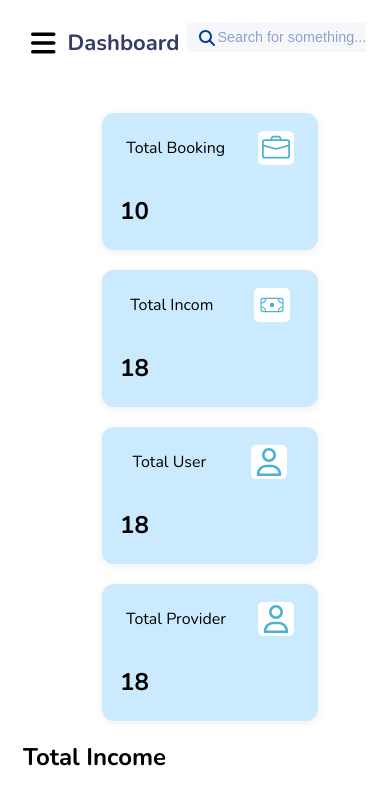
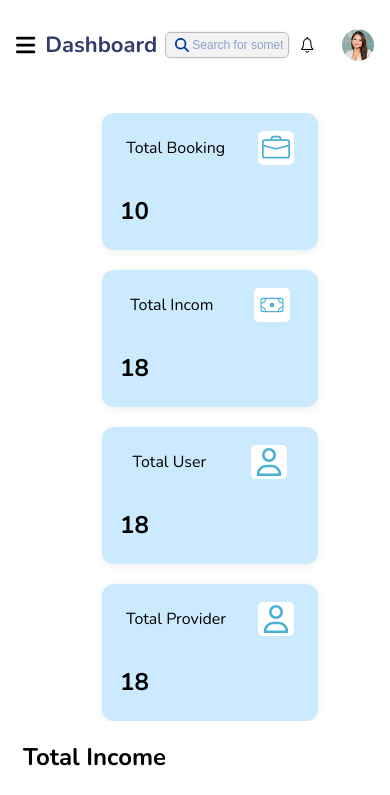
Before and after one commit to Tahanaz0/Mystura, a React (Vite) app: page /dashboard in a window 390 px wide. Shown: the top 795 px of the page. Built offline with nearby package versions, Linux system fonts and the light colour scheme.

Commit message:
'responsiveness'

```diff
--- a/src/component/Header/header.css
+++ b/src/component/Header/header.css
@@ -1,23 +1,105 @@
+/* ========== ✅ Final Responsive Header + Sidebar Layout ========== */
+
+/* 🔹 Mobile-First Default */
+.header-container {
+  background: white;
+  z-index: 1000;
+  width: 80%;
+  margin-left: 0;
+  padding: 12px 16px;
+  position: fixed;
+  top: 0;
+  left: 0;
+  right: 0;
+  transition: margin-left 0.3s ease;
+  font-family: "Nunito", sans-serif;
+  box-sizing: border-box;
+}
+
+.header-inner-container {
+  display: flex;
+  align-items: center;
+  justify-content: space-between;
+  flex-wrap: nowrap;
+  gap: 8px;
+  width: 100%;
+  overflow-x: auto;
+}
+
+.icon {
+  display: flex;
+  align-items: center;
+  gap: 10px;
+  flex-shrink: 0;
+}
+
+.icon h2 {
+  font-size: 22px;
+  color: #343C6A;
+  white-space: nowrap;
+  text-overflow: ellipsis;
+  overflow: hidden;
+  flex-shrink: 0;
+  min-width: 100px;
+  max-width: 150px;
+}
+
 .menu-icon {
-  display: inline-block;
-  position: relative;
-  z-index: 3000;
-  font-size: 28px;
+  display: block;
+  font-size: 22px;
   cursor: pointer;
 }
 
-@media screen and (max-width: 768px) {
-  .menu-icon {
-    display: block;
-    font-size: 28px;
-    cursor: pointer;
-  }
-  .menu-box-overlay {
-    align-items: flex-start !important;
-  }
-  .menu-box {
-    margin-top: 0 !important;
-  }
+.text {
+  display: flex;
+  align-items: center;
+  justify-content: flex-end;
+  /* flex: 1 1 auto; */
+  gap: 25px;
+  min-width: 0;
+  flex-wrap: nowrap;
+  overflow-x: auto;
+}
+
+.search-wrapper {
+  position: relative;
+  width: 100%;
+  max-width: 180px;
+  flex-shrink: 1;
+}
+
+.custom-input {
+  width: 85%;
+  padding: 6px 6px 6px 28px;
+  font-size: 13px;
+  border: 1px solid #bbb;
+  background-color: #f2f2f2;
+  color: #333;
+  border-radius: 6px;
+  outline: none;
+}
+
+.search-icon {
+  position: absolute;
+  left: 10px;
+  top: 50%;
+  transform: translateY(-50%);
+  color: #013B9C;
+  pointer-events: none;
+  font-size: 14px;
+}
+
+.avator {
+  width: 32px;
+  height: 32px;
+  border-radius: 50%;
+  object-fit: cover;
+  flex-shrink: 0;
+}
+
+/* 🔸 Sidebar hidden by default */
+.sidebar {
+  display: none;
 }
 
 .menu-box-overlay {
@@ -26,71 +108,25 @@
   left: 0;
   width: 100vw;
   height: 100vh;
+  background-color: rgba(0, 0, 0, 0.4);
   z-index: 2500;
   display: flex;
   align-items: flex-start;
   justify-content: flex-start;
 }
-.avator{
-  width: 40px;
-  height: 40px;
-  border-radius: 50%;
-  object-fit: cover;
-}
+
 .menu-box {
   background-color: white;
   width: 80%;
   max-width: 300px;
-  margin-top: 0 !important;
-  top: 0 !important;
   height: 100vh;
   padding: 20px;
-
-  /* border-radius: 10px; */
-  position: relative;
   box-shadow: 0 4px 12px rgba(0, 0, 0, 0.2);
   animation: slideFromTopLeft 0.35s ease-out;
-  overflow-y: auto; /* Enables scroll inside */
+  overflow-y: auto;
   box-sizing: border-box;
 }
 
-
-.box-header {
-  display: flex;
-  /* justify-content: space-between; */
-  align-items: center;
-  justify-content: center;
-  margin-bottom: 10px;
-  color: var(--blue);
-  z-index: -10;
-}
-.box-header img{
-  display: block;
-  margin: 0 auto;
-  margin-top: 20px;
-}
-
-@media (min-width:320px){
-  item2{
-    display: none;
-  }
-}
-
-.close-btn {
-  cursor: pointer;
-  font-size: 20px;
-}
-.box-content{
-  margin-top: 40px;
- padding-left: 45px;
-}
-
-.box-content p {
-  margin: 13px 0;
-  text-decoration: none;
-  font-weight: 500;
-  overflow: scroll;
-}
 @keyframes slideFromTopLeft {
   from {
     opacity: 0;
@@ -102,356 +138,91 @@
   }
 }
 
-.menu-box {
-  background-color: white;
-  width: 80%;
-  max-width: 300px;
-  padding: 20px;
-  border-radius: 5px;
-  position: relative;
-  box-shadow: 0 4px 12px rgba(0, 0, 0, 0.2);
-  animation: slideFromTopLeft 0.35s ease-out;
-}
-.header-container {
-  background:white;
-  z-index: 1000;
-  margin-left: 235px;
-  width: calc(100% - 250px);
-  position: fixed;
-  padding: 15px;
-  top: 0;
-  font-family: "Nunito", sans-serif;
-
-
-
+.side-bar-list {
+  list-style: none;
+  padding: 0;
+  margin: 20px 0;
 }
 
-@media screen and (max-width: 900px) {
+.side-bar-list-item,
+.side-bar-logout-item {
+  display: flex;
+  align-items: center;
+  padding: 10px;
+  border-radius: 6px;
+  text-decoration: none;
+  color: #333;
+}
+
+.side-bar-list-item.active,
+.side-bar-logout-item.active {
+  background-color: #F0F4FF;
+  color: #013B9C;
+}
+
+.side-bar-icon-col {
+  margin-right: 10px;
+  font-size: 18px;
+}
+
+/* 🔹 Large Screens Sidebar visible */
+@media (min-width: 1025px) {
+  .header-container {
+    margin-left: 240px;
+    width: calc(100% - 240px);
+  }
+
+  .menu-icon {
+    display: none;
+  }
+
+  .sidebar {
+    display: block;
+    width: 240px;
+    position: fixed;
+    top: 0;
+    left: 0;
+    height: 100vh;
+    background-color: #fff;
+    box-shadow: 2px 0 5px rgba(0, 0, 0, 0.1);
+  }
+}
+
+@media (min-width: 1440px) {
+  .header-container {
+    margin-left: 250px;
+    width: calc(100% - 250px);
+    max-width: 1400px;
+  }
+}
+
+/* 🔸 Medium + Small screen fixes */
+@media (max-width: 1024px) {
   .header-container {
     margin-left: 0;
     width: 100%;
   }
 }
 
-@media screen and (min-width: 1600px) {
-  .header-container {
-    max-width: 1400px;
-    margin-left: 19%;
-    margin-right: auto;
-    left: 0;
-    top: 0;
-    right: 0;
+@media (max-width: 1100px) {
+  .search-wrapper {
+    max-width: 140px;
   }
 }
 
-.header-inner-container {
-  display: flex;
-  align-items: center;
-  justify-content: space-between;
-  width: 86%;
-  flex-wrap: wrap;
-  overflow: visible;
-
-}
-
-.header-inner-container h2 {
-  font-size: 30px;
-  color: #343C6A;
-}
-
-.text {
-  display: flex;
-  align-items: center;
-  justify-content: flex-end;
-  gap: 15px;
-  flex: 1 1 auto;
-  min-width: 0;
-  overflow: visible;
-}
-
-/* .avator {
-  flex-shrink: 0;
-  margin-left: 8px;
-} */
-
-@media screen and (max-width: 900px) {
-  .text {
-    margin-right: 0;
-    max-width: 250px;
-    gap: 10px;
+@media (max-width: 768px) {
+  .custom-input {
+    font-size: 12px;
+    padding: 5px 5px 5px 26px;
+  }
+  .search-wrapper {
+    max-width: 130px;
   }
 }
 
-
-.text input {
-  width: 250px;
-  padding: 8px 0px 8px 30px;
-  font-size: 15px;
-  background-color: #DDDDDD;
-  color: var(--blue);
-  /* border: none; */
-}
-
-.custom-input {
-  border: 1px solid #bbb;
-  background-color: #f2f2f2;
-  color: black;
-  outline: none;
-  border-radius: 6px;
-}
-
-.search-wrapper {
-  position: relative;
-  background-color: #F5F7FA;
-
-}
-@media (max-width:320px){
-  .search-wrapper{
-    width: 100%;
+@media (max-width: 360px) {
+  .icon h2 {
+    font-size: 16px;
+    max-width: 100px;
   }
 }
-
-.search-icon {
-  position: absolute;
-  left: 12px;
-  top: 55%;
-  transform: translateY(-50%);
-  color:#013B9C;
-  pointer-events: none;
-}
-
-
-
-@media screen and (max-width : 768px) {
-  .header-container {
-    margin-left: 0;
-  }
-}
-
-@media screen and (min-width : 769px) {
-  .menu-icon {
-    display: none;
-  }
-}
-
-@media screen and (max-width : 768px) {
-  .header-inner-container h2 {
-    font-size: 25px;
-  }
-
-  .text {
-    /* display: flex; */
-    /* justify-content: flex-end; */
-    margin-right: 0;
-  }
-
-  .avator {
-    display: none;
-  }
-
-  .icon {
-    display: flex;
-    align-items: center;
-    gap: 20px;
-  }
-
-  .menu-icon {
-    font-size: 25px;
-  }
-
-  .text input {
-    padding: 6px 0px 6px 30px;
-    width: 200px;
-  }
-}
-
-@media screen and (max-width : 540px) {
-  .header-inner-container h2 {
-    font-size: 23px;
-  }
-
-  .menu-icon {
-    font-size: 20px;
-  }
-
-  .text input {
-    padding: 5px 2px 5px 30px;
-    width: 180px;
-  }
-}
-
-@media screen and (max-width : 480px) {
-  .header-inner-container {
-    padding: 8px;
-  }
-  .header-inner-container h2 {
-    font-size: 18px;
-  }
-  .text {
-    gap: 8px;
-  }
-  .text input, .custom-input {
-    width: 100% !important;
-    font-size: 0.9rem;
-    padding: 6px 0px 6px 30px;
-  }
-  .bell {
-    width: 24px;
-  }
-}
-
-@media screen and (max-width : 400px) {
-  .header-inner-container {
-    flex-wrap: nowrap;
-    overflow-x: auto;
-  }
-  .text {
-    flex-wrap: nowrap;
-    min-width: 0;
-    overflow-x: auto;
-  }
-}
-
-@media screen and (max-width : 360px) {
-  .header-inner-container h2 {
-    font-size: 17px;
-  }
-
-  .menu-icon {
-    font-size: 17px;
-  }
-
-}
-
-@media screen and (max-width : 340px) {
-  .text input {
-    width: 100px;
-  }
-  .bell{
-    margin-right: -20px;
-    width: 30px;
-  }
-}
-
-@media (max-width: 600px) {
-  .notification-dropdown {
-    right: -20px;
-    width: 70vw;
-    max-width: 300px;
-    height: 60vh;
-    padding: 14px;
-  }
-
-  .notification-dropdown p {
-    font-size: 13px;
-  }
-}
-
-@media (max-width: 425px) {
-  .text {
-    /* flex-direction: column !important; */
-    align-items: stretch !important;
-    gap: 0 !important;
-  }
-  .search-wrapper {
-    width: 100% !important;
-    max-width: 100% !important;
-    margin-bottom: 12px !important;
-  }
-  .custom-input {
-    width: 100% !important;
-    max-width: 100% !important;
-    min-width: 0 !important;
-    display: block !important;
-    margin-bottom: 0 !important;
-  }
-}
-@media (max-width: 375px) {
-  .search-wrapper {
-    margin-bottom: 10px !important;
-  }
-}
-@media (max-width: 320px) {
-  .search-wrapper {
-    margin-bottom: 8px !important;
-  }
-}
-
-.icon {
-  display: flex;
-  align-items: center;
-  flex-direction: row;
-  gap: 12px;
-}
-.menu-icon {
-  display: none;
-}
-@media (max-width: 900px) {
-  .menu-icon {
-    display: inline-block;
-    font-size: 28px;
-    cursor: pointer;
-  }
-}
-.icon h2 {
-  margin: 0;
-  font-size: 30px;
-  color: #343C6A;
-
-}
-@media (max-width: 900px) {
-  .icon h2 {
-    font-size: 22px;
-  }
-}
-
-@media screen and (max-width: 768px) {
-  .item2 {
-    display: none;
-  }
-}
-
-@media screen and (max-width: 320px) {
-  .search-wrapper {
-    width: 120px !important;
-  }
-  .custom-input {
-    font-size: 12px !important;
-    padding: 4px 0px 4px 24px !important;
-  }
-  .custom-input::placeholder {
-    font-size: 12px !important;
-  }
-}
-@media (max-width: 400px) {
-  .search-wrapper {
-    margin-left: 8px;
-  }
-}
-.search-wrapper, .custom-input, .custom-input:after, .custom-input:before, .search-wrapper:after, .search-wrapper:before {
-  border-bottom: none !important;
-  box-shadow: none !important;
-}
-
-@media (max-width: 400px) {
-  .search-wrapper, .custom-input, .custom-input:after, .custom-input:before, .search-wrapper:after, .search-wrapper:before {
-    border-bottom: none !important;
-    box-shadow: none !important;
-  }
-}
-
-/* Only target .custom-input, not all input[type='text'] */
-.custom-input {
-  border: none !important;
-  border-bottom: none !important;
-  background: none !important;
-  box-shadow: none !important;
-}
-.custom-input::after, .custom-input::before {
-  display: none !important;
-  border: none !important;
-  background: none !important;
-  box-shadow: none !important;
-  content: none !important;
-}
-/* input[type='text'] selector removed to avoid affecting login page */
--- a/src/component/barChart/barchart.jsx
+++ b/src/component/barChart/barchart.jsx
@@ -39,8 +39,8 @@ const Barchart = () => {
         <>
             <div>
                 <h2>Total Income</h2>
-                <div style={{ width: "96%", height: 250 }}>
-                    <ResponsiveContainer width="100%" height="100%">
+                <div style={{ width: "100%", height: 250 }}>
+                    <ResponsiveContainer width="95%" height="100%">
                         <BarChart data={data} barSize={10} barGap={10} barCategoryGap={15}>
 
                             {/* <CartesianGrid strokeDasharray="3 3" /> */}
@@ -55,10 +55,10 @@ const Barchart = () => {
                         </BarChart>
                     </ResponsiveContainer>
                 </div>
-                <div style={{ width: '96%', height: 300 }}>
+                <div style={{ width: '100%', height: 300 }}>
                     <h2>Total Booking</h2>
 
-                    <ResponsiveContainer width="100%" height={250}>
+                    <ResponsiveContainer width="95%" height={250}>
                         <AreaChart
                             data={data2} // ✔ correct data
                             margin={{ top: 20, right: 20, left: 0, bottom: 0 }}
--- a/src/component/dashboard/dashboard.css
+++ b/src/component/dashboard/dashboard.css
@@ -2,8 +2,8 @@
     margin-top: 90px;
     width: 100%;
     padding: 15px;
-    margin-left: 25%;
     font-family: "Nunito", sans-serif;
+    overflow: hidden;
 
     /* margin-left: 1px; */
 }
@@ -14,6 +14,7 @@
     align-items: center;
     flex-wrap: wrap;
     gap: 20px;
+    overflow: hidden;
 }
 
 .dash-item {
@@ -51,9 +52,14 @@
         margin-left: 0;
     }
 }
-@media (max-width:768px){
+@media (min-width:768px){
     .dash-container{
         margin-left: 0;
+    }
+}
+@media (min-width:1024px){
+    .dash-container{
+        margin-left: 25%;
     }
 }
 @media (min-width:1440px){
@@ -61,3 +67,9 @@
         margin-left: 25%;
     }
 }
+
+@media (min-width:2560px){
+    .dash-container{
+      margin-left: 50%;
+    }
+  }
--- a/src/component/sideBar/sideBar.css
+++ b/src/component/sideBar/sideBar.css
@@ -96,11 +96,13 @@
 }
 
 .side-bar-logout {
-  bottom: 30px;
+  /* bottom: 30px; */
   width: 100%;
   display: flex;
   flex-direction: column;
-  align-items: center;
+  /* align-items: center; */
+  margin-top: 25%;
+  /* margin-right: 20%; */
 }
 
 .side-bar-logout .side-bar-list-item {
@@ -189,3 +191,8 @@
     display: none !important;
   }
 }
+@media (max-width:2560px){
+  .side-bar-main-container{
+    width: 19%;
+  }
+}
```
